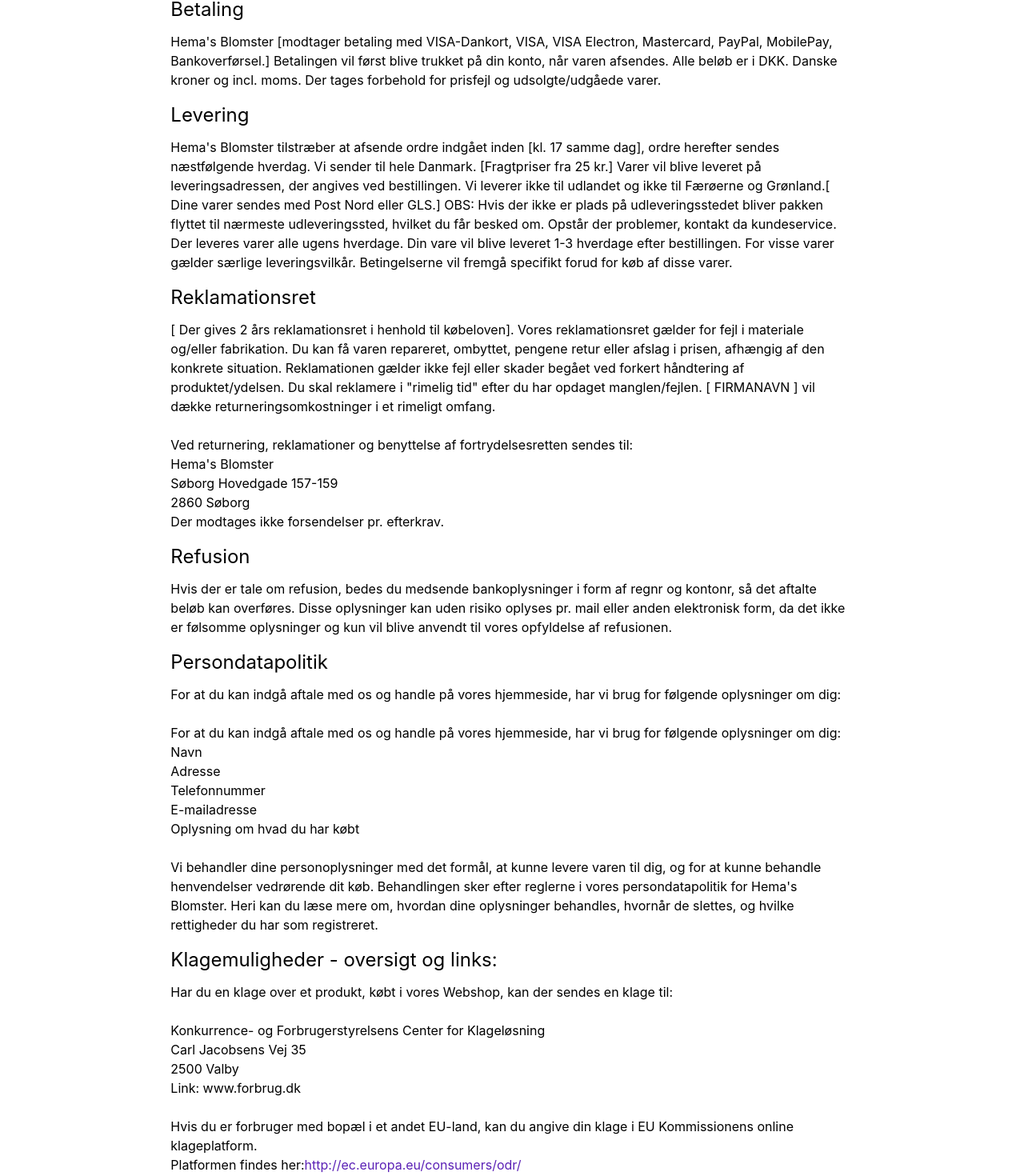
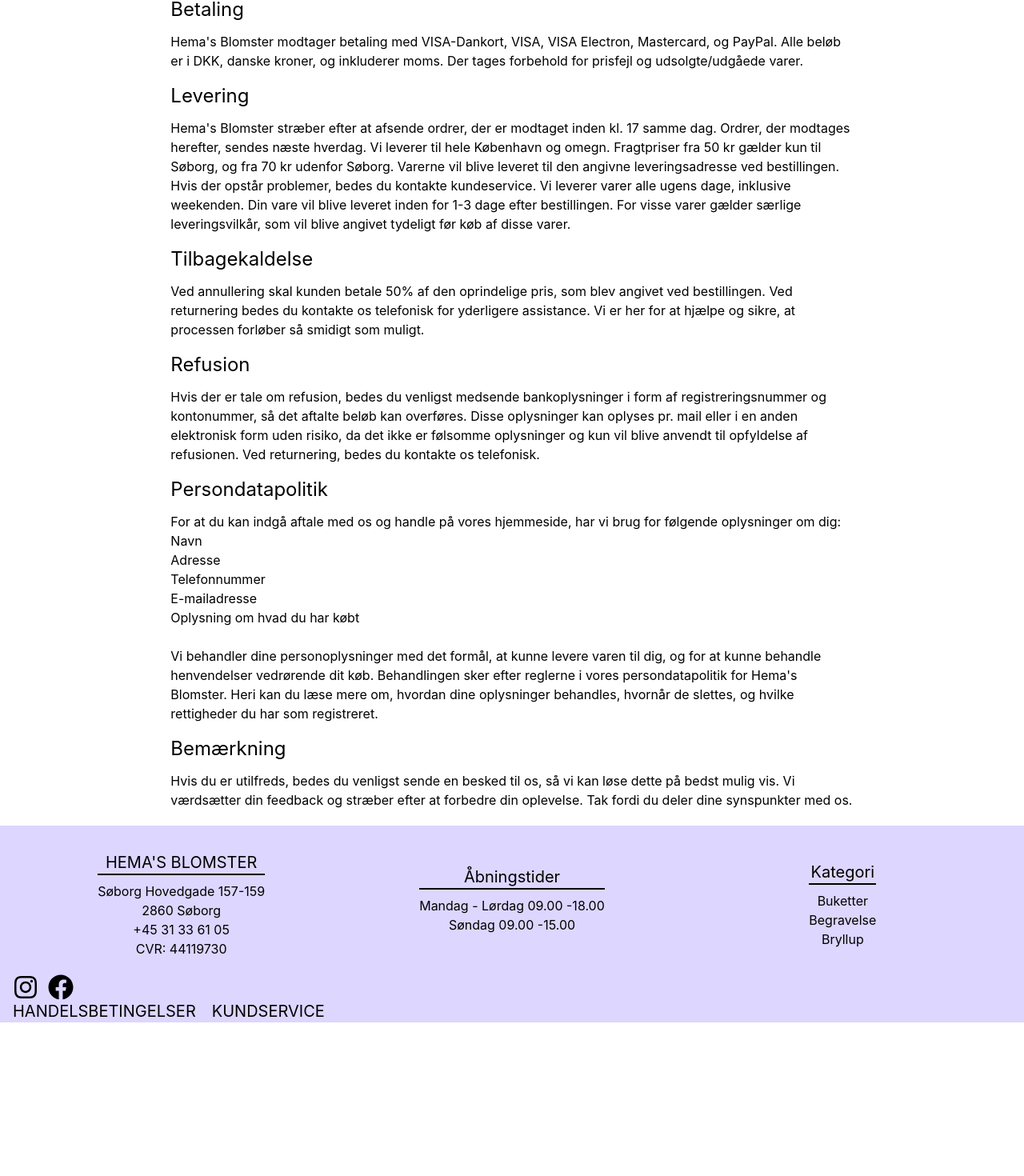
Before and after one commit to hemasblomster/hemasblomster-website, a React (Create React App) app: page /handelsbetingelser in a window 1280 px wide. Shown: the part 908-2378 px from the top of the page at 80% size. After the commit the page ends 2186 px from the top, so only its background shows below. Built offline with nearby package versions, Linux system fonts and the light colour scheme.

Commit message:
content text changes

```diff
--- a/src/views/TradingConditions.js
+++ b/src/views/TradingConditions.js
@@ -15,75 +15,57 @@
         <p>2860 Søborg</p>
         <p>CVR nr.: 44119730</p>
         <p>Telefon: +45 31 33 61 05</p>
-        <p>Email: info@hemasblomster.dk</p>
+        <p>Email: info@hemasblomster.dk -ändra mail</p>
 
         <h2 className="text-2xl pb-3 mt-4">Priser</h2>
         <p>
-          Hos Hema's Blomster er alle priserne i danske kroner og angivet inkl.
-          moms og afgifter. Vi forbeholder os ret til fra dag til dag at ændre i
-          priserne uden forudgående samtykke. Der tages forbehold for udsolgte
-          varer.
+          Hos Hema's Blomster er alle priser angivet i danske kroner og
+          inkluderer moms og afgifter. Vi forbeholder os retten til at ændre
+          priserne fra dag til dag uden forudgående samtykke. Der tages
+          forbehold for udsolgte varer.
         </p>
 
         <h2 className="text-2xl pb-3 mt-4">Betaling</h2>
         <p>
-          Hema's Blomster [modtager betaling med VISA-Dankort, VISA, VISA
-          Electron, Mastercard, PayPal, MobilePay, Bankoverførsel.] Betalingen
-          vil først blive trukket på din konto, når varen afsendes. Alle beløb
-          er i DKK. Danske kroner og incl. moms. Der tages forbehold for
-          prisfejl og udsolgte/udgåede varer.
+          Hema's Blomster modtager betaling med VISA-Dankort, VISA, VISA
+          Electron, Mastercard, og PayPal. Alle beløb er i DKK, danske kroner,
+          og inkluderer moms. Der tages forbehold for prisfejl og
+          udsolgte/udgåede varer.
         </p>
 
         <h2 className="text-2xl pb-3 mt-4">Levering</h2>
         <p>
-          Hema's Blomster tilstræber at afsende ordre indgået inden [kl. 17
-          samme dag], ordre herefter sendes næstfølgende hverdag. Vi sender til
-          hele Danmark. [Fragtpriser fra 25 kr.] Varer vil blive leveret på
-          leveringsadressen, der angives ved bestillingen. Vi leverer ikke til
-          udlandet og ikke til Færøerne og Grønland.[ Dine varer sendes med Post
-          Nord eller GLS.] OBS: Hvis der ikke er plads på udleveringsstedet
-          bliver pakken flyttet til nærmeste udleveringssted, hvilket du får
-          besked om. Opstår der problemer, kontakt da kundeservice. Der leveres
-          varer alle ugens hverdage. Din vare vil blive leveret 1-3 hverdage
-          efter bestillingen. For visse varer gælder særlige leveringsvilkår.
-          Betingelserne vil fremgå specifikt forud for køb af disse varer.
+          Hema's Blomster stræber efter at afsende ordrer, der er modtaget inden
+          kl. 17 samme dag. Ordrer, der modtages herefter, sendes næste hverdag.
+          Vi leverer til hele København og omegn. Fragtpriser fra 50 kr gælder
+          kun til Søborg, og fra 70 kr udenfor Søborg. Varerne vil blive leveret
+          til den angivne leveringsadresse ved bestillingen. Hvis der opstår
+          problemer, bedes du kontakte kundeservice. Vi leverer varer alle ugens
+          dage, inklusive weekenden. Din vare vil blive leveret inden for 1-3
+          dage efter bestillingen. For visse varer gælder særlige
+          leveringsvilkår, som vil blive angivet tydeligt før køb af disse
+          varer.
         </p>
 
-        <h2 className="text-2xl pb-3 mt-4">Reklamationsret</h2>
+        <h2 className="text-2xl pb-3 mt-4">Tilbagekaldelse</h2>
         <p>
-          [ Der gives 2 års reklamationsret i henhold til købeloven]. Vores
-          reklamationsret gælder for fejl i materiale og/eller fabrikation. Du
-          kan få varen repareret, ombyttet, pengene retur eller afslag i prisen,
-          afhængig af den konkrete situation. Reklamationen gælder ikke fejl
-          eller skader begået ved forkert håndtering af produktet/ydelsen. Du
-          skal reklamere i "rimelig tid" efter du har opdaget manglen/fejlen. [
-          FIRMANAVN ] vil dække returneringsomkostninger i et rimeligt omfang.
+          Ved annullering skal kunden betale 50% af den oprindelige pris, som
+          blev angivet ved bestillingen. Ved returnering bedes du kontakte os
+          telefonisk for yderligere assistance. Vi er her for at hjælpe og
+          sikre, at processen forløber så smidigt som muligt.
         </p>
-        <br></br>
-        <p>
-          Ved returnering, reklamationer og benyttelse af fortrydelsesretten
-          sendes til:
-        </p>
-        <p>Hema's Blomster</p>
-        <p>Søborg Hovedgade 157-159</p>
-        <p>2860 Søborg</p>
-        <p>Der modtages ikke forsendelser pr. efterkrav.</p>
 
         <h2 className="text-2xl pb-3 mt-4">Refusion</h2>
         <p>
-          Hvis der er tale om refusion, bedes du medsende bankoplysninger i form
-          af regnr og kontonr, så det aftalte beløb kan overføres. Disse
-          oplysninger kan uden risiko oplyses pr. mail eller anden elektronisk
-          form, da det ikke er følsomme oplysninger og kun vil blive anvendt til
-          vores opfyldelse af refusionen.
+          Hvis der er tale om refusion, bedes du venligst medsende
+          bankoplysninger i form af registreringsnummer og kontonummer, så det
+          aftalte beløb kan overføres. Disse oplysninger kan oplyses pr. mail
+          eller i en anden elektronisk form uden risiko, da det ikke er følsomme
+          oplysninger og kun vil blive anvendt til opfyldelse af refusionen. Ved
+          returnering, bedes du kontakte os telefonisk.
         </p>
 
         <h2 className="text-2xl pb-3 mt-4">Persondatapolitik</h2>
-        <p>
-          For at du kan indgå aftale med os og handle på vores hjemmeside, har
-          vi brug for følgende oplysninger om dig:
-        </p>
-        <br></br>
         <p>
           For at du kan indgå aftale med os og handle på vores hjemmeside, har
           vi brug for følgende oplysninger om dig:
@@ -103,35 +85,12 @@
           registreret.
         </p>
 
-        <h2 className="text-2xl pb-3 mt-4">
-          Klagemuligheder - oversigt og links:
-        </h2>
+        <h2 className="text-2xl pb-3 mt-4">Bemærkning</h2>
         <p>
-          Har du en klage over et produkt, købt i vores Webshop, kan der sendes
-          en klage til:
-        </p>
-        <br></br>
-        <p>Konkurrence- og Forbrugerstyrelsens Center for Klageløsning</p>
-        <p>Carl Jacobsens Vej 35</p>
-        <p>2500 Valby</p>
-        <p>Link: www.forbrug.dk</p>
-        <br></br>
-        <p>
-          Hvis du er forbruger med bopæl i et andet EU-land, kan du angive din
-          klage i EU Kommissionens online klageplatform.
-        </p>
-        <p>
-          Platformen findes her:
-          <a
-            href="http://ec.europa.eu/consumers/odr/"
-            className="text-violet-800"
-          >
-            http://ec.europa.eu/consumers/odr/
-          </a>
-        </p>
-        <p>
-          Angiver du en klage her, skal du oplyse vores E-mail adresse:
-          info@hemasblomster.dk
+          Hvis du er utilfreds, bedes du venligst sende en besked til os, så vi
+          kan løse dette på bedst mulig vis. Vi værdsætter din feedback og
+          stræber efter at forbedre din oplevelse. Tak fordi du deler dine
+          synspunkter med os.
         </p>
       </section>
     </>
```
